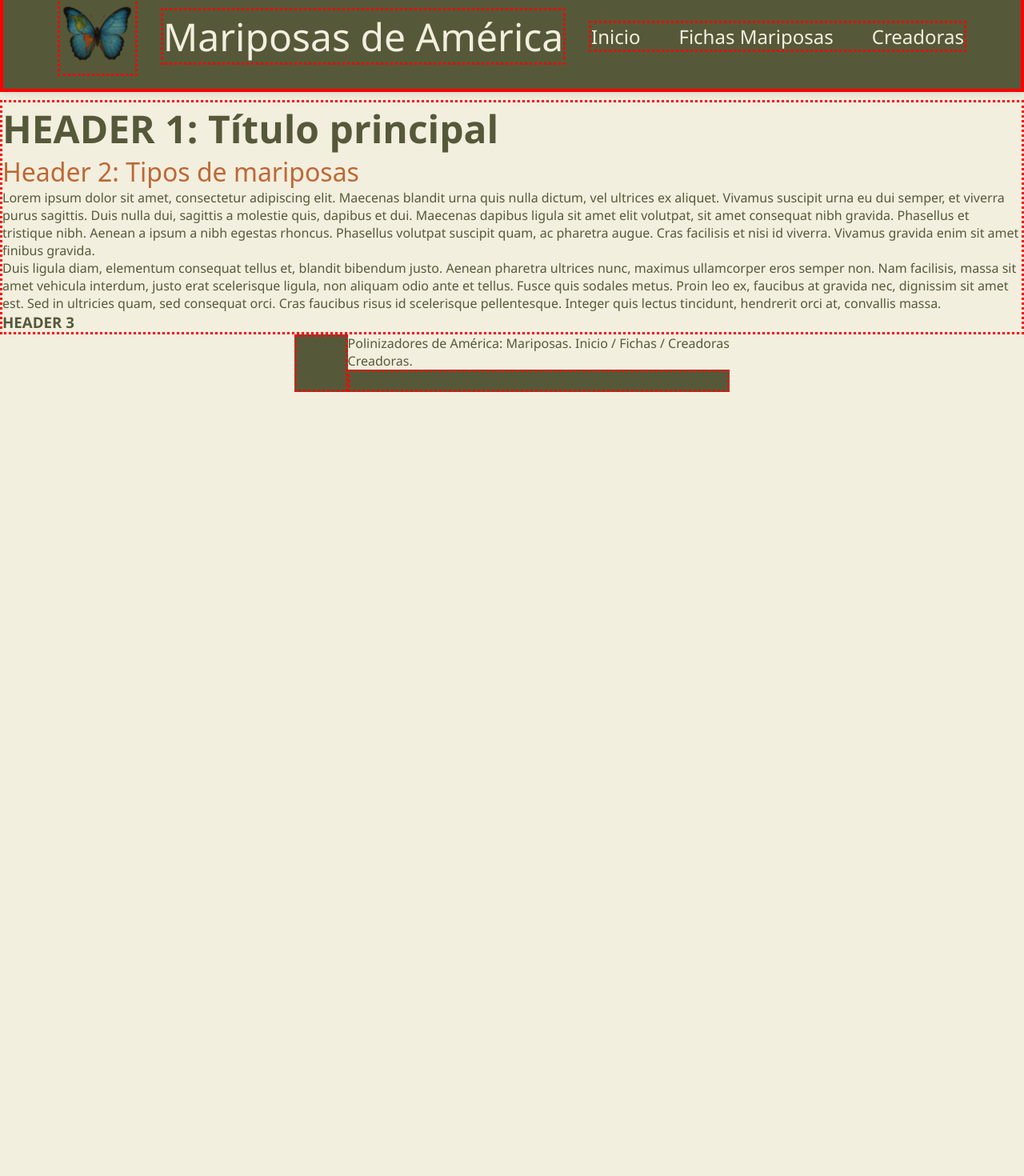
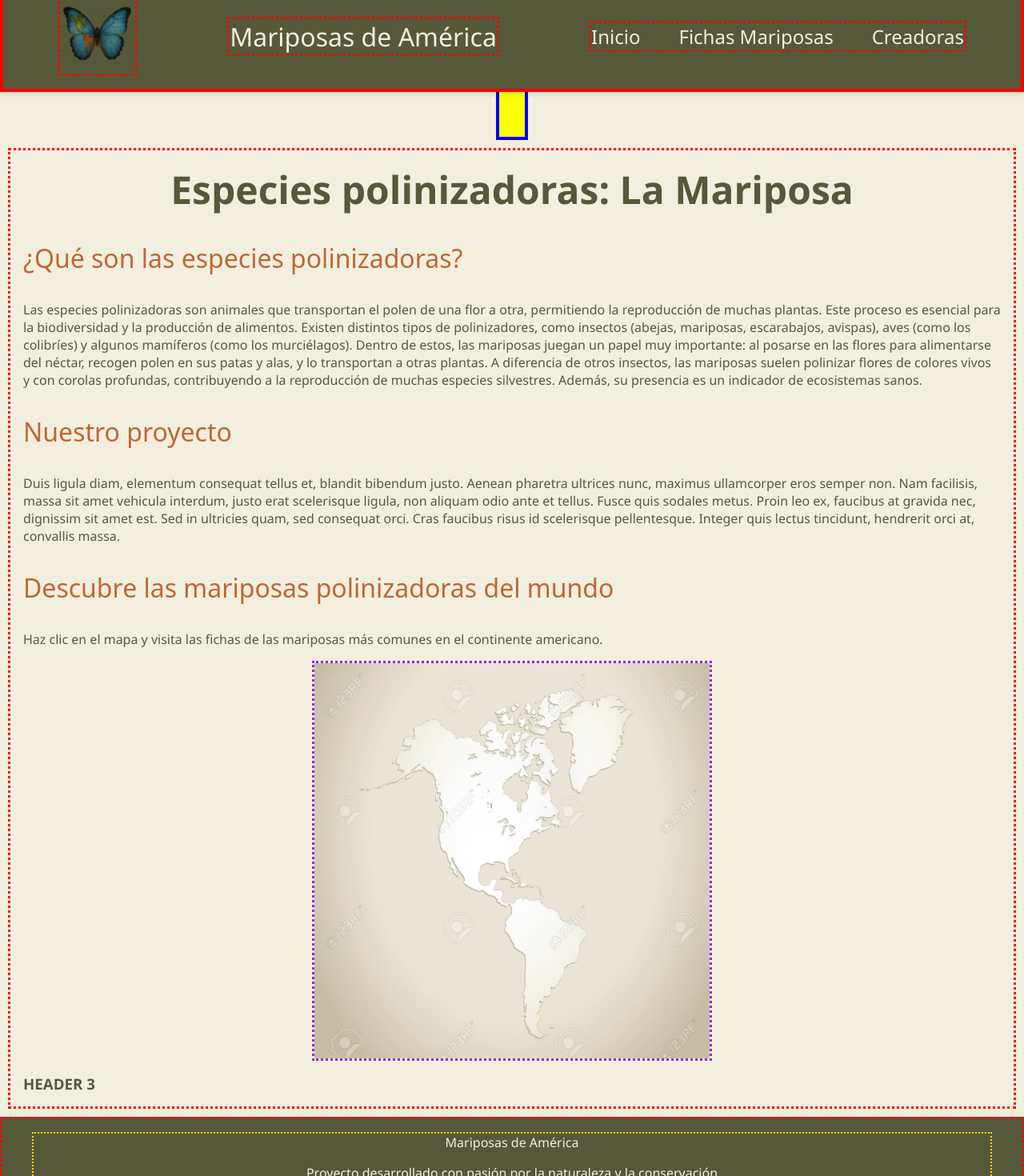
Before and after one commit to irinatiron/polinizadores-america-mariposas, a React (Vite) app: page /sobre-nosotras in a window 1280 px wide. Shown: the part 25-1495 px from the top of the page at 80% size. Before the commit the page ends 800 px from the top, so only its background shows below. Built offline with nearby package versions, Linux system fonts and the light colour scheme; a web font is replaced by a local one.

Commit message:
FEAT: Create footer + style (#9)

```diff
--- a/index.html
+++ b/index.html
@@ -24,7 +24,7 @@
         <img src="/src/assets/images/nav-logo.png" alt="blue butterfly with america map on the left side"></a>
 
       <a href="#" class="nav-title">
-        <p  style="border: 3px dotted red">Mariposas de América</p>
+        <p style="border: 3px dotted red">Mariposas de América</p>
       </a>
 
       <ul class="nav-menu" style="border: 3px dotted red">
@@ -38,17 +38,19 @@
   <header></header>
 
   <main>
-    <!--TODO: to be deleted. Testing purposes only-->
+
     <div>
-      <h1>HEADER 1: Título principal</h1>
-      <h2>Header 2: Tipos de mariposas</h2>
-      <p>Lorem ipsum dolor sit amet, consectetur adipiscing elit. Maecenas blandit urna quis nulla dictum, vel ultrices
-        ex
-        aliquet. Vivamus suscipit urna eu dui semper, et viverra purus sagittis. Duis nulla dui, sagittis a molestie
-        quis,
-        dapibus et dui. Maecenas dapibus ligula sit amet elit volutpat, sit amet consequat nibh gravida. Phasellus et
-        tristique nibh. Aenean a ipsum a nibh egestas rhoncus. Phasellus volutpat suscipit quam, ac pharetra augue. Cras
-        facilisis et nisi id viverra. Vivamus gravida enim sit amet finibus gravida.</p>
+      <h1>Especies polinizadoras: La Mariposa</h1>
+      <h2>¿Qué son las especies polinizadoras?</h2>
+      <p>Las especies polinizadoras son animales que transportan el polen de una flor a otra, permitiendo la
+        reproducción de muchas plantas. Este proceso es esencial para la biodiversidad y la producción de alimentos.
+        Existen distintos tipos de polinizadores, como insectos (abejas, mariposas, escarabajos, avispas), aves (como
+        los colibríes) y algunos mamíferos (como los murciélagos). Dentro de estos, las mariposas juegan un papel muy
+        importante: al posarse en las flores para alimentarse del néctar, recogen polen en sus patas y alas, y lo
+        transportan a otras plantas. A diferencia de otros insectos, las mariposas suelen polinizar flores de colores
+        vivos y con corolas profundas, contribuyendo a la reproducción de muchas especies silvestres. Además, su
+        presencia es un indicador de ecosistemas sanos.</p>
+      <h2>Nuestro proyecto</h2>
       <p>
         Duis ligula diam, elementum consequat tellus et, blandit bibendum justo. Aenean pharetra ultrices nunc, maximus
         ullamcorper eros semper non. Nam facilisis, massa sit amet vehicula interdum, justo erat scelerisque ligula, non
@@ -56,12 +58,25 @@
         est. Sed in ultricies quam, sed consequat orci. Cras faucibus risus id scelerisque pellentesque. Integer quis
         lectus tincidunt, hendrerit orci at, convallis massa.
       </p>
+      <h2>Descubre las mariposas polinizadoras del mundo</h2>
+      <p>Haz clic en el mapa y visita las fichas de las mariposas más comunes en el continente americano.</p>
+      <div class="map-container">
+        <a href=""><img class="america-map" src="/src/assets/images/115725998-america-map-old-paper-background-raster.jpg"
+            alt="map of america"></a>
+      </div>
+
+
       <h3>HEADER 3</h3>
     </div>
     <!---->
   </main>
-  <footer>
-    FOOTER
+  <footer class="footer">
+
+    <div class="footer-content" style="border: 2px dotted gold">
+      <p class="footer-logo">Mariposas de América</p>
+      <p class="footer-text">Proyecto desarrollado con pasión por la naturaleza y la conservación</p>
+      <a href="" class="footer-brand">Factoría F5</a>
+    </div>
 
   </footer>
 
--- a/src/index.css
+++ b/src/index.css
@@ -1,3 +1,4 @@
+/*---RESET STYLE---*/
 /*Reset and normalize styles in all elements*/
 * {
   margin: 0;
@@ -5,14 +6,15 @@
   box-sizing: border-box;
 }
 
+/*---WEB APP VARIABLES---*/
 :root {
-  /* Primary Colors */
+  /* ---Primary Colors--- */
   --color-olive-green: #565939;
   /* Main brand color, header, footer */
   --color-light-beige: #F2EFDF;
   /* Body background, light sections */
 
-  /* Accent Colors */
+  /* ---Accent Colors--- */
   --color-forest-green: #336D25;
   /* Primary button */
   --color-terracotta: #BF6734;
@@ -24,7 +26,7 @@
   --color-sage-green: #6b8779;
   /* Success states, subtle accents */
 
-  /* Text Colors */
+  /* ---Text Colors--- */
   --color-text-dark: #565939;
   /* Primary text (light background), body text */
   --color-text-medium: #6b8779;
@@ -32,8 +34,7 @@
   --color-text-light: #F2EFDF;
   /* Primary text (dark background) body text, header-footer text */
 
-
-  /* Cards Colors*/
+  /* ---Cards Colors---*/
   --color-card-background: #7F8C69;
   /* Background */
   --color-card-header: #E9E8E4;
@@ -49,19 +50,9 @@ body {
   font-family: 'Segoe UI', Tahoma, Geneva, Verdana, sans-serif;
   color: var(--color-text-dark);
   background-color: var(--color-light-beige);
-  overflow: hidden;
-  /*prevents horizontal overflows */
 }
 
-header {
-  border: 4px solid blue;
-  padding: 1rem;
-  background-color: yellow;
-  height: 50px;
-
-}
-
-/* NAV */
+/*---NAV---*/
 .navbar {
   /* Testing */
   border: 4px solid red;
@@ -97,10 +88,11 @@ Removes it from the normal document flow (other elements act as if it doesn't ex
 .nav-container {
   max-width: 1200px;
   margin: 0 auto;
+  padding: 0 2rem;
   display: flex;
   justify-content: space-between;
   align-items: center;
-  padding: 0 2rem;
+
 }
 
 .nav-logo {
@@ -118,7 +110,7 @@ Removes it from the normal document flow (other elements act as if it doesn't ex
 }
 
 .nav-title {
-  font-size: 3rem;
+  font-size: 2rem;
   text-decoration: none;
   color: var(--color-light-beige);
 }
@@ -158,13 +150,20 @@ Removes it from the normal document flow (other elements act as if it doesn't ex
   width: 100%;
 }
 
+/*---HEADER---*/
+header {
+  border: 4px solid blue;
+  padding: 1rem;
+  background-color: yellow;
+  height: 200px;
+}
 
+/*---MAIN---*/
 main {
   border: 3px dotted red;
-  margin-top: 100px;
-  /*para compensar el fixed menu y que no lo tape */
+  margin: 10px;
+  /*Compensates fixed menu, so it is not covered by it */
 }
-
 
 .flex-container {
   display: flex;
@@ -174,23 +173,17 @@ main {
 }
 
 
-footer {
-  border: 3px dotted red;
-  background-color: #565939;
-  color: var(--color-ivory)
-}
-
 h1 {
   font-size: 3rem;
   color: #565939;
+  text-align: center;
+  padding: 1rem;
 }
-
-
-
 
 h2 {
   font-size: 2rem;
   color: #BF6734;
+  padding: 1rem;
 
 
   /*TODO: FONT TO BE REPLACED WHEN FINAL FONT IS CHOSEN */
@@ -200,19 +193,67 @@ h2 {
 
 }
 
-/*
-Fondo principal: # F2EFDF.
-Cabecera y footer: #565939 con texto blanco.
-Botones primarios: Eliminar(#B63329) Editar(#2F7D1C) Añadir(#336D25)
-Card: #BD6363
-Detalle de la card: #E9E8E4
-Letras general: #000000
-Tipografía:
-TITULO
-https://fonts.google.com/specimen/Playfair+Display
- CUERPO
-https://fonts.google.com/specimen/Lora
-*/
+h3 {
+  padding: 1rem;
+}
+
+main div p {
+  padding: 1rem;
+}
+
+
+.map-container {
+  border: 3px dotted blueviolet;
+  height: 500px;
+  width: 500px;
+  margin: 0 auto;
+
+}
+
+.america-map {
+  height: 100%;
+  width: 100%;
+  object-fit: fill;
+  align: center;
+}
+
+
+/*---FOOTER---*/
+.footer {
+  border: 3px dotted red;
+  background-color: var(--color-olive-green);
+  color: var(--color-light-beige);
+  text-align: center;
+  padding: 1rem 0;
+  width: 100%;
+  bottom: 0;
+  z-index: 1000;
+  box-shadow: 0 2px 10px rgba(0, 0, 0, 0.1);
+}
+
+.footer-content {
+  max-width: 1200px;
+  margin: 0 auto;
+}
+
+.footer-logo {
+  margin-bottom: 1rem;
+}
+
+.footer-text {
+  margin-bottom: 1rem;
+}
+
+.footer-brand {
+  font-size: 1.2rem;
+  font-weight: 600;
+  color: var(--color-accent-orange);
+}
+
+
+
+
+
 
 /*
 :root {
```
Also changed, not shown: src/assets/images/115725998-america-map-old-paper-background-raster.jpg (added).
